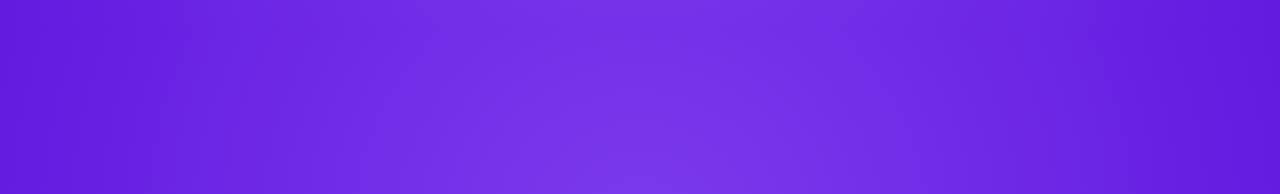
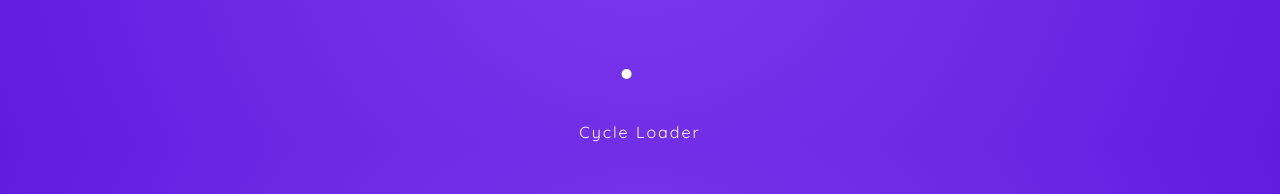
Before and after one commit to MeriDev/FoodSite, a React (Vite) app: page /pizza in a window 1280 px wide. Shown: the part 389-583 px from the top of the page. Built offline with nearby package versions, Linux system fonts and the light colour scheme.

Commit message:
added loader

```diff
--- a/src/components/Header.tsx
+++ b/src/components/Header.tsx
@@ -7,7 +7,7 @@
   },
   visible: {
     rotate: 0,
-    transition: { durartion: 1, delay: 0.5 },
+    transition: { durartion: 2, delay: 2 },
   },
 };
 
@@ -19,7 +19,7 @@
   visible: {
     opacity: 1,
     pathLength: 1,
-    transition: { durartion: 2, ease: 'easeInOut' },
+    transition: { durartion: 5, delay: 1, ease: 'easeInOut' },
   },
 };
 
@@ -32,7 +32,12 @@
       transition={{ stiffness: 120, type: 'spring' }}
     >
       <Link to="/" className="flex items-center">
-        <div className="logo">
+        <motion.div
+          className="logo"
+          drag
+          dragElastic={0.7}
+          dragConstraints={{ left: 0, right: 0, top: 0, bottom: 0 }}
+        >
           <motion.svg
             className="pizza-svg"
             variants={svgVariants}
@@ -52,7 +57,7 @@
               d="M50 30 L50 -10 C50 -10 90 -10 90 30 Z"
             />
           </motion.svg>
-        </div>
+        </motion.div>
         <div>
           <h1 className="pb-1 text-3xl font-normal ml-5">Food Joint</h1>
         </div>
--- /dev/null
+++ b/src/components/Loader.tsx
@@ -0,0 +1,50 @@
+import { motion, useCycle } from 'framer-motion';
+
+const loaderVariants = {
+  animationOne: {
+    x: [-20, 20],
+    y: [0, -30],
+    transition: {
+      x: {
+        repeat: Infinity,
+        repeatType: 'mirror',
+        duration: 0.4,
+      },
+      y: {
+        repeat: Infinity,
+        repeatType: 'mirror',
+        duration: 0.25,
+        ease: 'easeOut',
+      },
+    },
+  },
+  animationTwo: {
+    y: [0, -40],
+    x: 0,
+    transition: {
+      y: {
+        repeat: Infinity,
+        repeatType: 'mirror',
+        duration: 0.3,
+        ease: 'easeOut',
+      },
+    },
+  },
+};
+
+const Loader = () => {
+  const [animation, cycleAnimation] = useCycle('animationOne', 'animationTwo');
+
+  return (
+    <>
+      <motion.div
+        className="loader"
+        variants={loaderVariants}
+        animate={animation}
+      ></motion.div>
+      <div onClick={() => cycleAnimation()}>Cycle Loader</div>
+    </>
+  );
+};
+
+export default Loader;
--- a/src/index.css
+++ b/src/index.css
@@ -188,3 +188,11 @@
   color: #444;
   font-weight: bold;
 }
+
+.loader {
+  width: 10px;
+  height: 10px;
+  margin: 40px auto;
+  border-radius: 50%;
+  background: #fff;
+}
--- a/src/pages/pizza.tsx
+++ b/src/pages/pizza.tsx
@@ -1,19 +1,20 @@
 import { Link, Outlet } from 'react-router-dom';
 import { motion } from 'framer-motion';
+import Loader from '@/components/Loader';
 
 //variants
 const buttonVariants = {
   hover: {
-    scale: 1.1,
-    textShadow: '0px 0px 8px rgb(255,255,255)',
-    boxShadow: '0px 0px 8px rgb(255,255,255)',
+    scale: 1.1 as const,
+    textShadow: '0px 0px 8px rgb(255,255,255)' as const,
+    boxShadow: '0px 0px 8px rgb(255,255,255)' as const,
     transition: {
       repeat: Infinity,
-      repeatType: 'reverse',
+      repeatType: 'reverse' as const,
       duration: 0.4,
     },
   },
-};
+} as const;
 
 const containerVariant = {
   hidden: { opacity: 0 },
@@ -44,6 +45,7 @@
             Create Your Pizza
           </motion.button>
         </Link>
+        <Loader />
       </motion.div>
       <Outlet />
     </>
```
